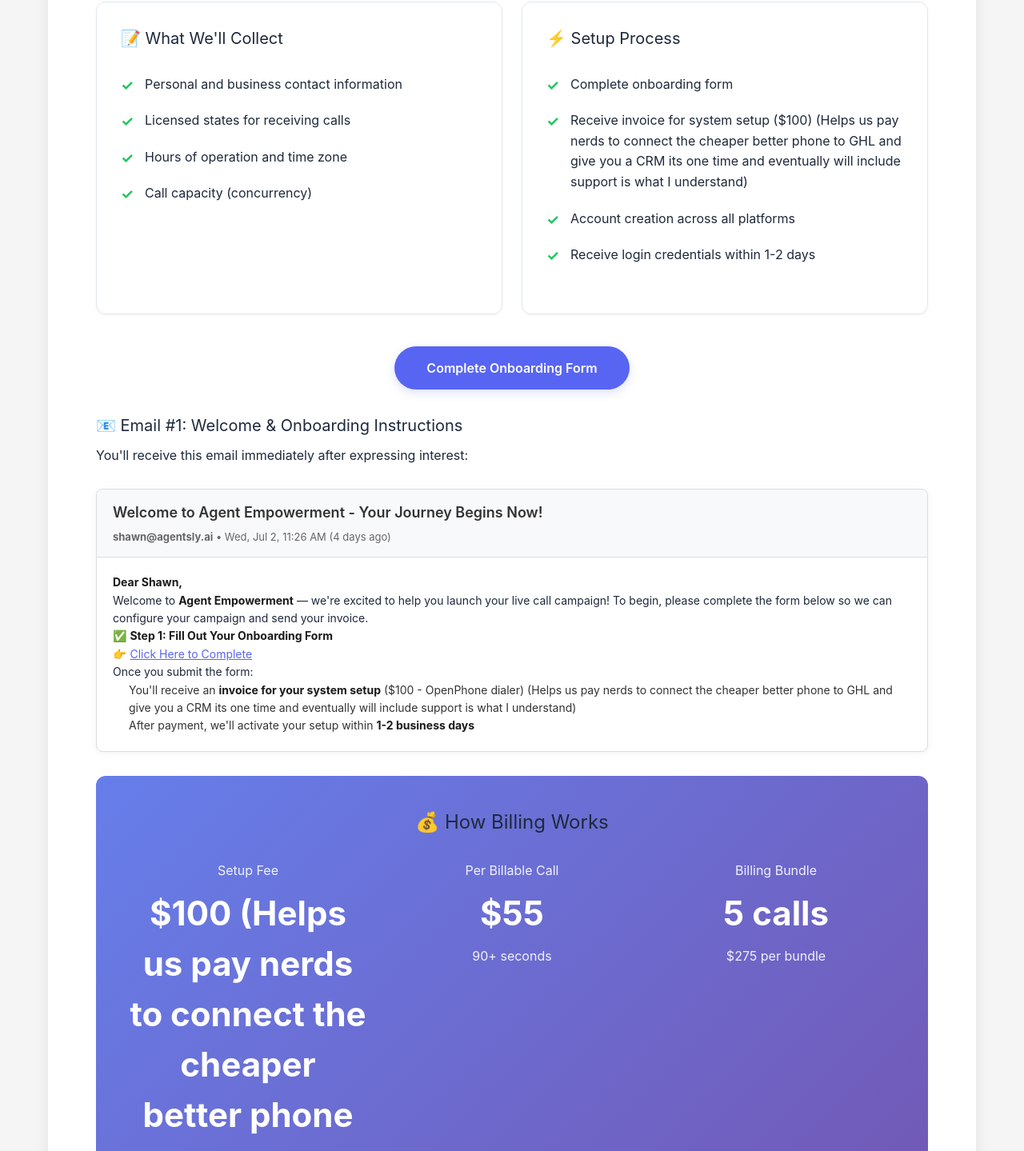
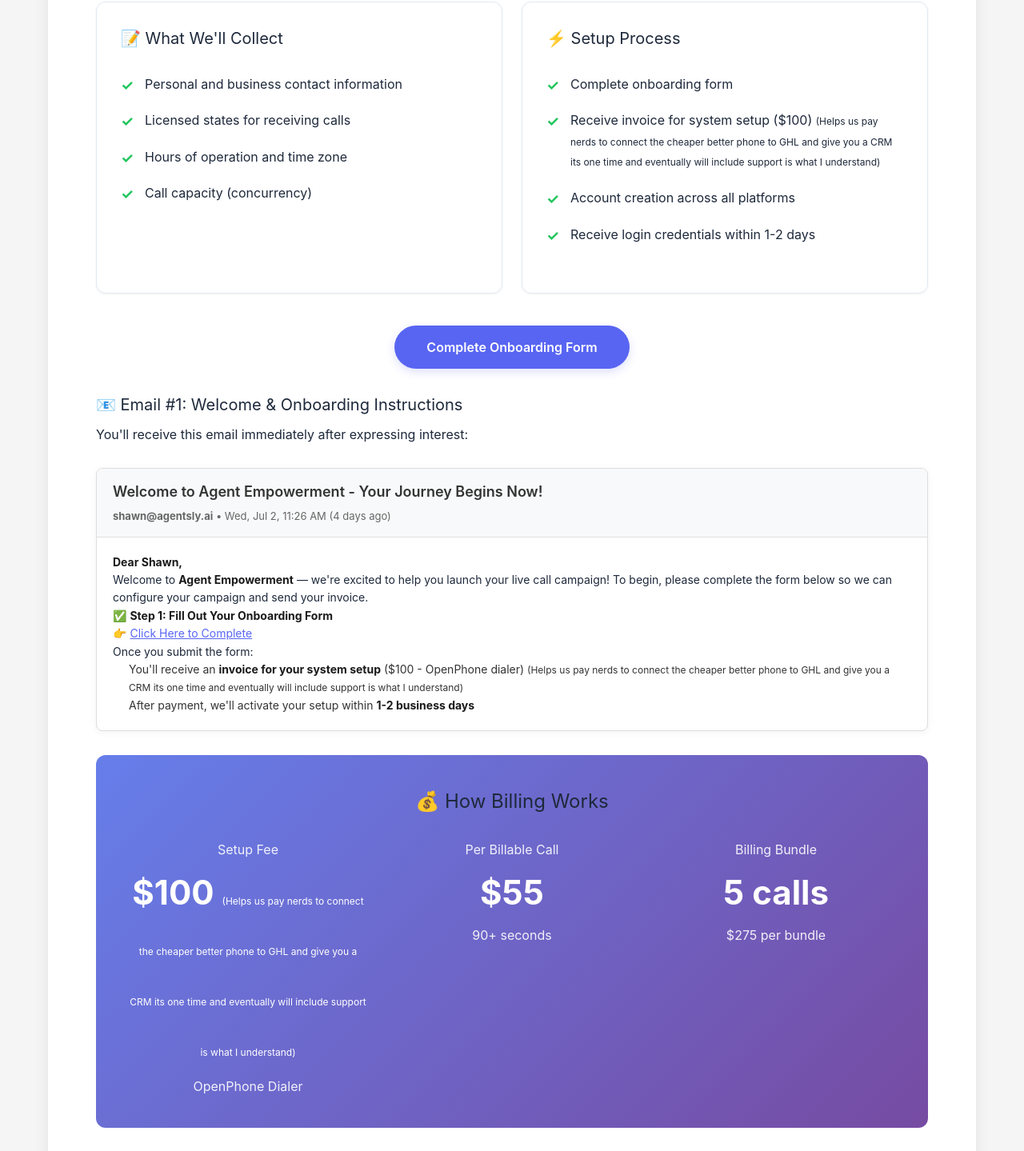
Before and after one commit to myacaexpress/AgentOnboardingFE, a Next.js app: page / in a window 1280 px wide. Shown: the part 1920-3359 px from the top of the page at 80% size. Built offline with nearby package versions, Linux system fonts and the light colour scheme.

Commit message:
Fix parenthetical text styling - make it smaller and normal weight

```diff
--- a/src/app/page.tsx
+++ b/src/app/page.tsx
@@ -160,7 +160,7 @@ export default function Home() {
               <h3>⚡ Setup Process</h3>
               <ul className="checklist">
                 <li>Complete onboarding form</li>
-                <li>Receive invoice for system setup ($100) (Helps us pay nerds to connect the cheaper better phone to GHL and give you a CRM its one time and eventually will include support is what I understand)</li>
+                <li>Receive invoice for system setup ($100) <small style={{fontSize: '12px', fontWeight: 'normal'}}>(Helps us pay nerds to connect the cheaper better phone to GHL and give you a CRM its one time and eventually will include support is what I understand)</small></li>
                 <li>Account creation across all platforms</li>
                 <li>Receive login credentials within 1-2 days</li>
               </ul>
@@ -189,7 +189,7 @@ export default function Home() {
               <p>👉 <a href="#" className="email-link">Click Here to Complete</a></p>
               <p>Once you submit the form:</p>
               <ol style={{marginLeft: '20px'}}>
-                <li>You&apos;ll receive an <strong>invoice for your system setup</strong> ($100 - OpenPhone dialer) (Helps us pay nerds to connect the cheaper better phone to GHL and give you a CRM its one time and eventually will include support is what I understand)</li>
+                <li>You&apos;ll receive an <strong>invoice for your system setup</strong> ($100 - OpenPhone dialer) <small style={{fontSize: '12px', fontWeight: 'normal'}}>(Helps us pay nerds to connect the cheaper better phone to GHL and give you a CRM its one time and eventually will include support is what I understand)</small></li>
                 <li>After payment, we&apos;ll activate your setup within <strong>1-2 business days</strong></li>
               </ol>
             </div>
@@ -200,7 +200,7 @@ export default function Home() {
             <div className="billing-grid">
               <div className="billing-item">
                 <div className="billing-label">Setup Fee</div>
-                <div className="billing-amount">$100 (Helps us pay nerds to connect the cheaper better phone to GHL and give you a CRM its one time and eventually will include support is what I understand)</div>
+                <div className="billing-amount">$100 <small style={{fontSize: '12px', fontWeight: 'normal'}}>(Helps us pay nerds to connect the cheaper better phone to GHL and give you a CRM its one time and eventually will include support is what I understand)</small></div>
                 <div className="billing-label">OpenPhone Dialer</div>
               </div>
               <div className="billing-item">
```
